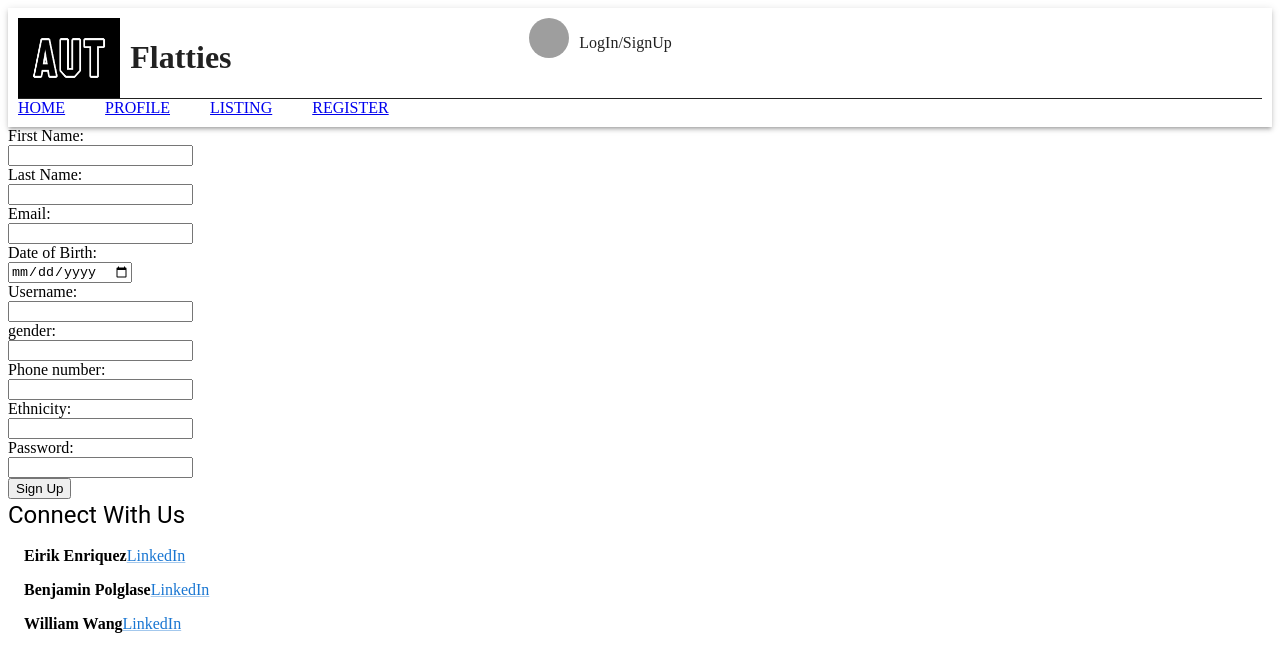
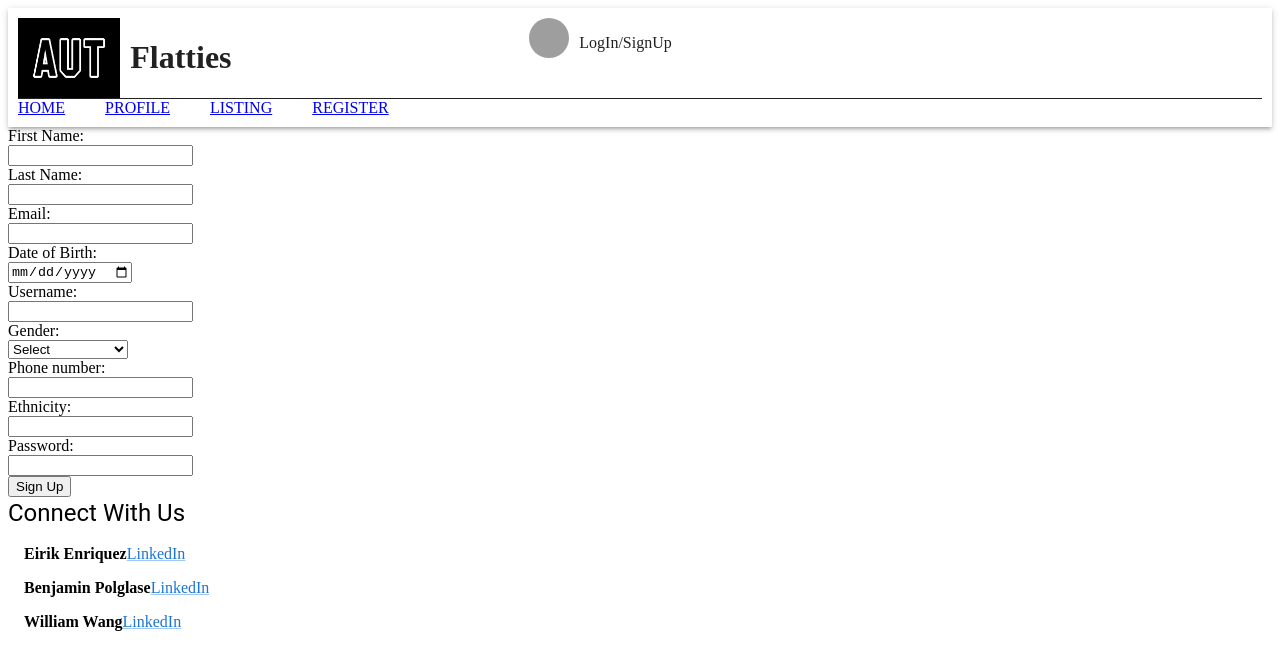
Before and after one commit to Puddle-Dev/Flatties, a React (Create React App) app in the folder flatties-frontend/: page /register in a window 1280 px wide. Shown: the top 672 px of the page. Built offline with nearby package versions, Linux system fonts and the light colour scheme; grey boxes are pictures that could not be loaded.

Commit message:
Update RegisterPage.tsx
Added a drop down for gender

```diff
--- a/flatties-frontend/src/pages/register/RegisterPage.tsx
+++ b/flatties-frontend/src/pages/register/RegisterPage.tsx
@@ -26,7 +26,7 @@ function RegisterPage() {
     password: '',
   });
 
-  const handleChange = (e: ChangeEvent<HTMLInputElement>) => {
+  const handleChange = (e: ChangeEvent<HTMLInputElement | HTMLSelectElement>) => {
     const { name, value } = e.target;
     setFormData({
       ...formData,
@@ -114,17 +114,21 @@ function RegisterPage() {
         </div>
 
         <div>
-          <label htmlFor="gender"> gender:</label>
+          <label htmlFor="gender"> Gender:</label>
           <br />
-          <input
-            type="text"
+          <select
             name="gender"
             id="gender"
             onChange={handleChange}
             value={formData.gender}
             required
-            maxLength={20}
-          />
+          >
+            <option value="">Select</option>
+            <option value="Female">Female</option>
+            <option value="Male">Male</option>
+            <option value="Other">Other</option>
+            <option value="NA">Prefer not to say</option>
+          </select>
         </div>
 
         <div>
@@ -169,8 +173,6 @@ function RegisterPage() {
           />
         </div>
 
-
-
         <button type="submit">Sign Up</button>
       </form>
     </div>
```
